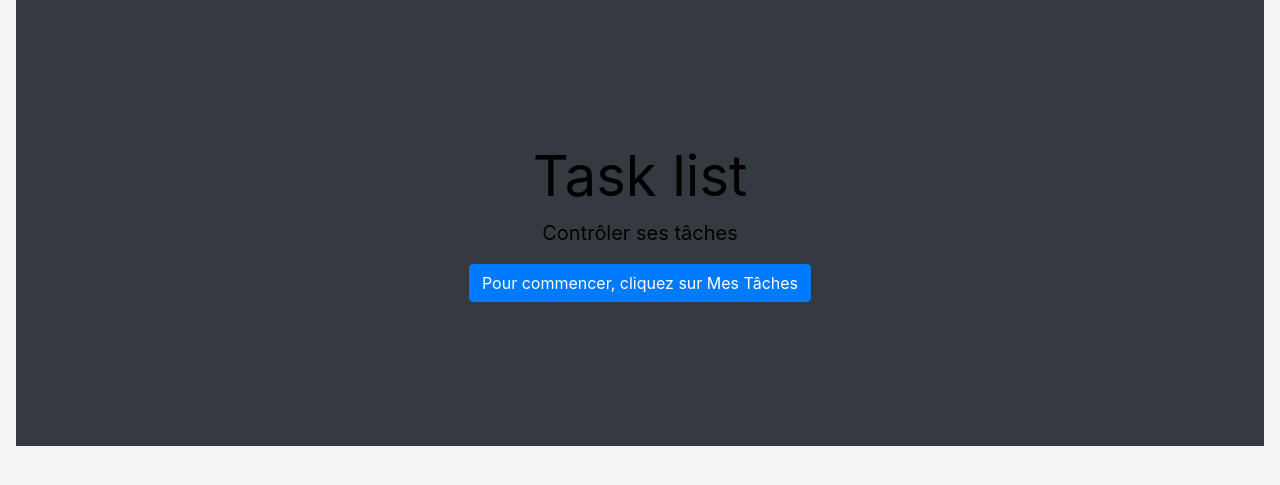
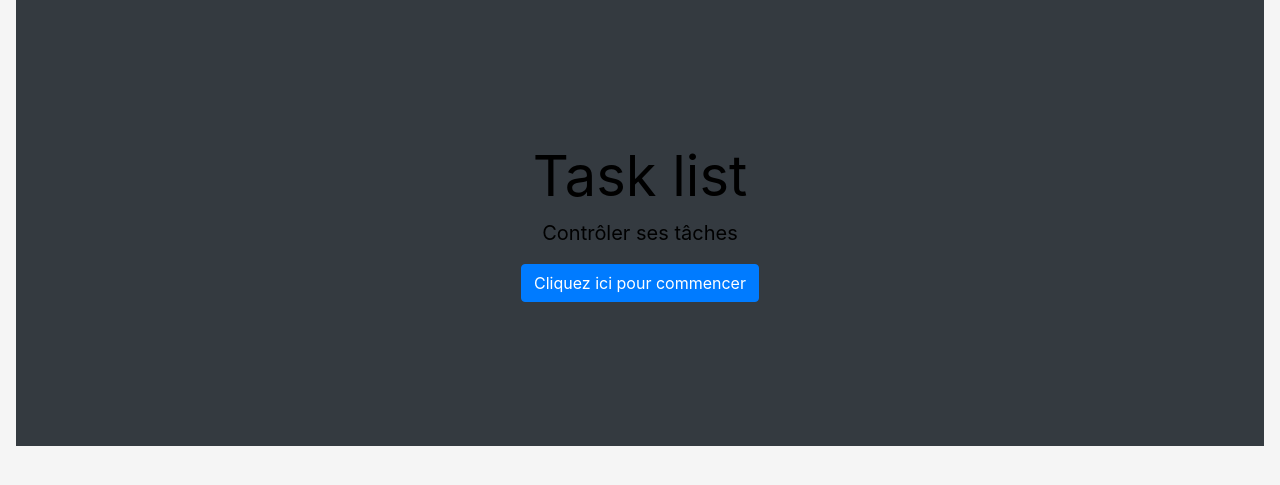
Before and after one commit to regi-gouale/mes_taches, a Flask app: page / in a window 1280 px wide. Shown: the part 73-558 px from the top of the page. Run offline with Flask 2, Linux system fonts and the light colour scheme; data comes from the database, SQL or seed files in the repository; some libraries are stand-ins or nearby versions.

Commit message:
Change label

```diff
--- a/templates/index.html
+++ b/templates/index.html
@@ -8,7 +8,7 @@
     <div class="col-md-5 p-lg-5 mx-auto my-5">
       <h1 class="display-4 font-weight-normal">Task list</h1>
       <p class="lead font-weight-normal">Contrôler ses tâches</p>
-      <a class="btn btn-primary" href="{{ url_for('tasks') }}">Pour commencer, cliquez sur Mes Tâches</a>
+      <a class="btn btn-primary" href="{{ url_for('tasks') }}">Cliquez ici pour commencer</a>
     </div>
     <div class="product-device box-shadow d-none d-md-block"></div>
     <div class="product-device product-device-2 box-shadow d-none d-md-block"></div>
```
